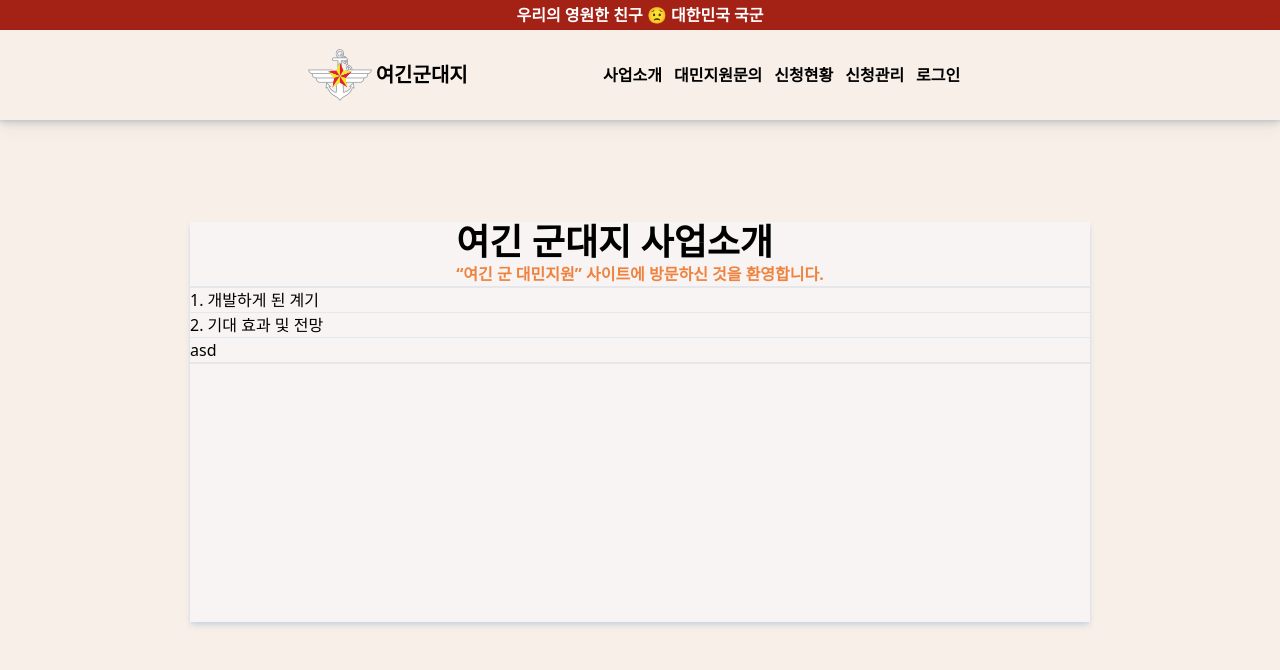
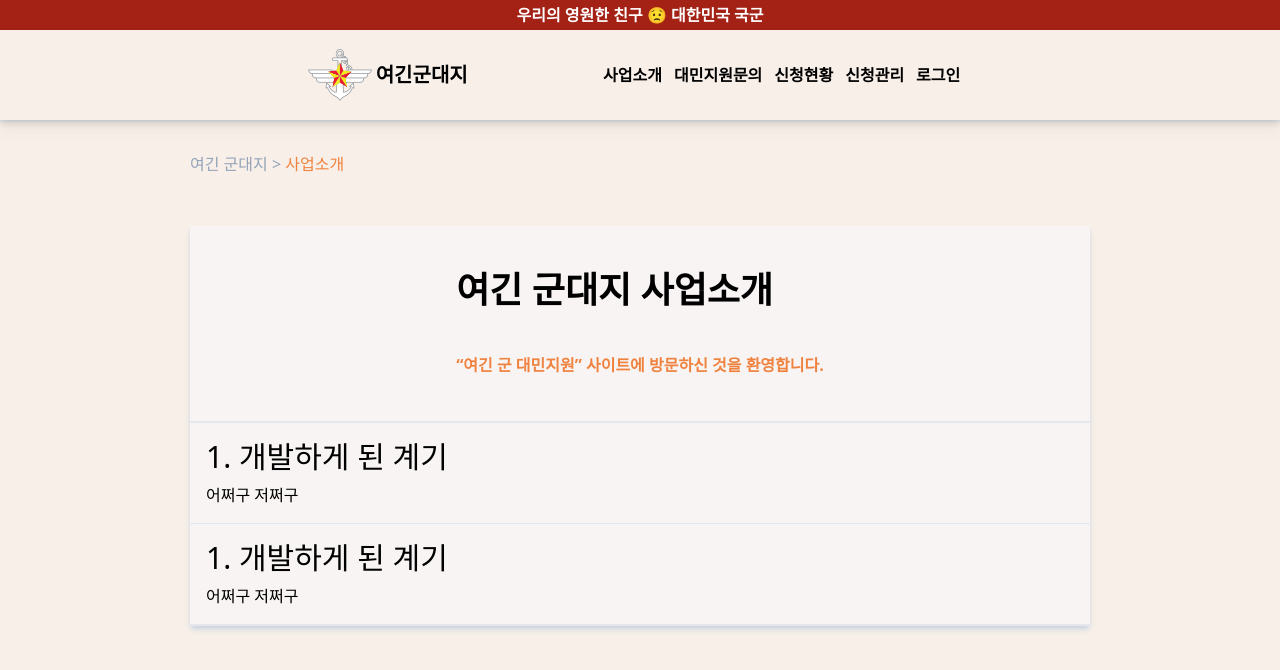
Before and after one commit to osamhack2022/WEB_WeAreInTheArmy_ArmyWorkNavy, a React (Vite) app in the folder WEB_FE/React_WeAreInTheArmy/: page /absproxy/5173/introduce in a window 1280 px wide. Shown: the top 670 px of the page. Built offline with nearby package versions, Linux system fonts and the light colour scheme.

Commit message:
introduce template

```diff
--- a/WEB_FE/React_WeAreInTheArmy/src/App.tsx
+++ b/WEB_FE/React_WeAreInTheArmy/src/App.tsx
@@ -1,19 +1,25 @@
-import { Route, Routes } from 'react-router-dom';
+import { Route, Routes, useLocation, useNavigate } from 'react-router-dom';
 import HeaderTemplate from './components/Templates/Header/HeaderTemplate';
 import IntroduceTemplate from './components/Templates/Introduce/IntroduceTemplate';
 import LoginTemplate from './components/Templates/Login/LoginTemplate';
 import MainTemplate from './components/Templates/Main/MainTemplate';
 import SignupTemplate from './components/Templates/Signup/SignupTemplate';
 import FlexContainer from './components/UI/FlexContantainer';
-import Input from './components/UI/Input';
+import { URL } from './data/url';
 
 function App() {
-  console.log(window.location);
+  const location = useLocation();
+  const title = URL.find((v) => v.to === location.pathname);
+  console.log(title);
   return (
     <div className="App h-screen font-Noto Sans KR">
       <HeaderTemplate />
       <FlexContainer className="items-center h-full flex-col bg-main">
-        <FlexContainer className="min-w-[800px]">
+        <FlexContainer className="min-w-[800px] flex-col">
+          <div className="text-slate-400 mt-[30px]">
+            여긴 군대지 &gt;{' '}
+            <span className="text-orrange font-semi">{title?.name}</span>
+          </div>
           <Routes>
             <Route path="/" element={<MainTemplate />} />
             <Route path="/login" element={<LoginTemplate />} />
--- /dev/null
+++ b/WEB_FE/React_WeAreInTheArmy/src/components/Templates/Apply/ApplyTemplate.tsx
@@ -0,0 +1,5 @@
+import FlexContainer from '../../UI/FlexContantainer';
+
+export default function ApplyTemplate() {
+  return <FlexContainer className="mt-[100px]">asd</FlexContainer>;
+}
--- a/WEB_FE/React_WeAreInTheArmy/src/components/Templates/Header/molecule/HeaderContents.tsx
+++ b/WEB_FE/React_WeAreInTheArmy/src/components/Templates/Header/molecule/HeaderContents.tsx
@@ -1,4 +1,3 @@
-import ContactUs from '../atom/ContactUs';
 import HeaderMenu from './HeaderMenu';
 
 export default function HeaderContents() {
--- a/WEB_FE/React_WeAreInTheArmy/src/components/Templates/Introduce/IntroduceTemplate.tsx
+++ b/WEB_FE/React_WeAreInTheArmy/src/components/Templates/Introduce/IntroduceTemplate.tsx
@@ -4,21 +4,30 @@ import Text from '../../UI/Text';
 
 export default function IntroduceTemplate() {
   return (
-    <FlexContainer className="mt-[100px] ">
+    <FlexContainer className="mt-[50px] ">
       <Paper className="w-[900px] h-[50vh]">
-        <div className="">
+        <FlexContainer className="h-[200px] flex-col justify-evenly">
           <Text size="text-4xl" className="font-semibold">
             여긴 군대지 사업소개
           </Text>
           <Text size="text-base" className="font-semibold text-orrange">
             “여긴 군 대민지원” 사이트에 방문하신 것을 환영합니다.
           </Text>
-        </div>
-        <div className="w-full divide-y divide-slate-200 border-y-2">
-          <div>1. 개발하게 된 계기</div>
-          <div>2. 기대 효과 및 전망</div>
-          <div>asd</div>
-        </div>
+        </FlexContainer>
+        <FlexContainer className="flex-col w-full divide-y divide-slate-200 border-y-2">
+          <div className="p-4">
+            <Text size="text-3xl">1. 개발하게 된 계기</Text>
+            <Text size="text-base" className="mt-2">
+              어쩌구 저쩌구
+            </Text>
+          </div>
+          <div className="p-4">
+            <Text size="text-3xl">1. 개발하게 된 계기</Text>
+            <Text size="text-base" className="mt-2">
+              어쩌구 저쩌구
+            </Text>
+          </div>
+        </FlexContainer>
       </Paper>
     </FlexContainer>
   );
--- a/WEB_FE/React_WeAreInTheArmy/src/components/Templates/Login/LoginTemplate.tsx
+++ b/WEB_FE/React_WeAreInTheArmy/src/components/Templates/Login/LoginTemplate.tsx
@@ -18,7 +18,7 @@ export default function LoginTemplate() {
   };
 
   return (
-    <FlexContainer className="mt-[100px] ">
+    <FlexContainer className="mt-[50px] ">
       <Paper className="w-[900px] h-[500px] justify-evenly">
         <div className="w-full text-center mt-5">
           <Text size="text-3xl" className="font-bold">
--- a/WEB_FE/React_WeAreInTheArmy/src/components/Templates/Signup/SignupTemplate.tsx
+++ b/WEB_FE/React_WeAreInTheArmy/src/components/Templates/Signup/SignupTemplate.tsx
@@ -32,7 +32,7 @@ export default function SignupTemplate() {
   };
 
   return (
-    <FlexContainer className="mt-[100px]">
+    <FlexContainer className="mt-[50px]">
       <Paper className="w-[900px] h-[700px] justify-evenly">
         <div className="w-full text-center mt-5">
           <Text size="text-3xl" className="font-bold">
```
